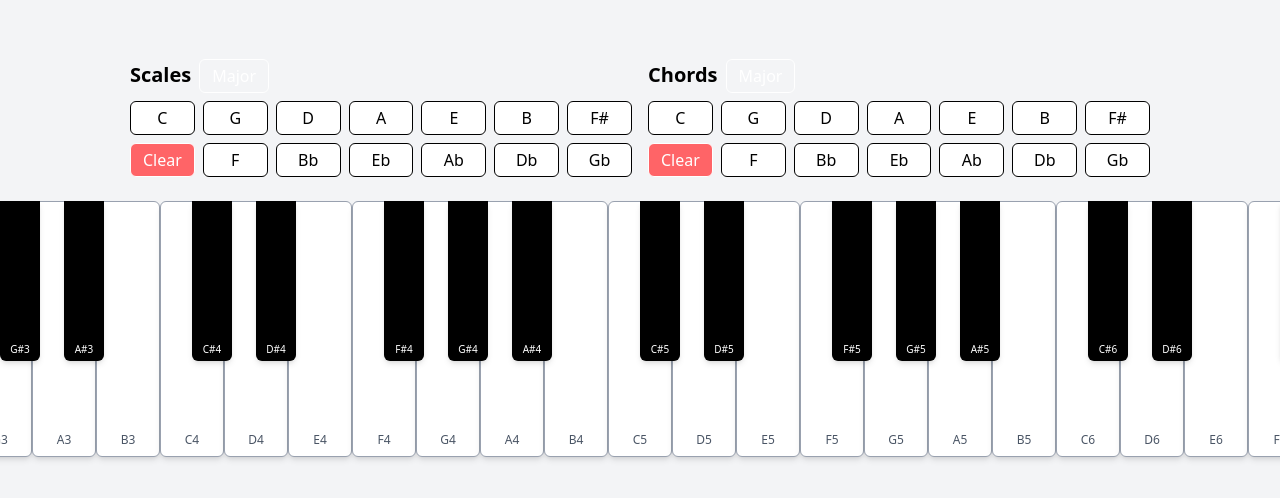
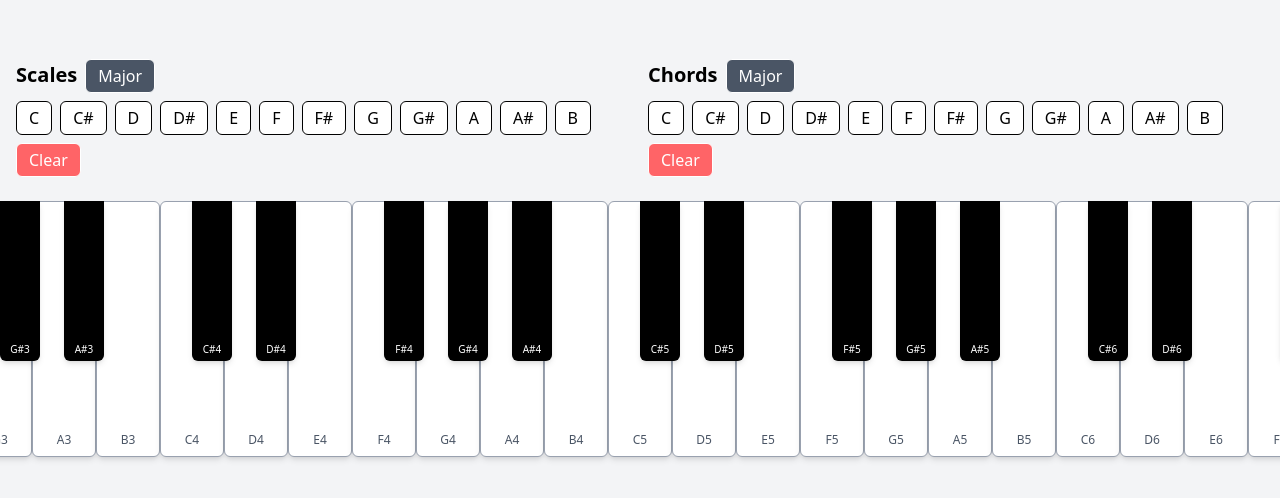
Before and after one commit to ehoover3/Piano, a Next.js app: page / in a window 1280 px wide. Shown: the part 142-640 px from the top of the page. Built offline with nearby package versions, Linux system fonts and the light colour scheme.

Commit message:
make scale chromatic

```diff
--- a/src/app/components/UIButtons.tsx
+++ b/src/app/components/UIButtons.tsx
@@ -18,9 +18,13 @@ type NoteSelectorProps = {
   isScale?: boolean;
 };
 
-const NoteSelector: React.FC<NoteSelectorProps> = ({ title, currentType, selectedNote, typeColor, sharpKeys, flatKeys, cycleType, handleSelect, isScale = false }) => {
+const NoteSelector: React.FC<NoteSelectorProps> = ({ title, currentType, selectedNote, typeColor, cycleType, handleSelect, isScale = false }) => {
+  const chromaticNotes = ["C", "C#", "D", "D#", "E", "F", "F#", "G", "G#", "A", "A#", "B"];
+
   const renderButton = (note: string) => {
-    const isSelected = selectedNote === (isScale ? enharmonicMap[note] || note : note);
+    const displayNote = isScale ? enharmonicMap[note] || note : note;
+    const isSelected = selectedNote === displayNote;
+
     return (
       <button key={note} onClick={() => handleSelect(note)} className={`px-3 py-1 rounded-md border ${isSelected ? "bg-gray-800 text-white" : "bg-white text-black"}`}>
         {note}
@@ -31,15 +35,14 @@ const NoteSelector: React.FC<NoteSelectorProps> = ({ title, currentType, selecte
   return (
     <div>
       <span className='text-xl font-semibold'>{title}</span>
-      <button onClick={cycleType} className={`ml-2 px-3 py-1 rounded-md border text-white bg-${typeColor}-600`}>
+      <button onClick={cycleType} className={`ml-2 px-3 py-1 rounded-md border text-white ${typeColor ? `bg-${typeColor}-600` : "bg-gray-600"}`}>
         {currentType}
       </button>
-      <div className='grid grid-cols-7 gap-2 mb-6 mt-2'>
-        {sharpKeys.map(renderButton)}
+      <div className='mt-2 mb-6 flex flex-wrap gap-2 items-center'>
+        {chromaticNotes.map(renderButton)}
         <button onClick={() => handleSelect(null)} className='px-3 py-1 rounded-md border bg-red-400 text-white'>
           Clear
         </button>
-        {flatKeys.map(renderButton)}
       </div>
     </div>
   );
@@ -63,8 +66,27 @@ const UIButtons: React.FC<UIButtonsProps> = ({ selectedScale, selectedChordRoot,
 
   return (
     <div className='col-span-4 grid grid-cols-2 gap-4'>
-      <NoteSelector title='Scales' currentType={scaleType} selectedNote={selectedScale} typeColor={selectedScale ? "blue" : "gray"} sharpKeys={sharpKeys} flatKeys={flatKeys} cycleType={cycleScaleType} handleSelect={(note) => (note ? handleSelectScale(note) : clearScale())} isScale />
-      <NoteSelector title='Chords' currentType={chordType} selectedNote={selectedChordRoot} typeColor={selectedChordRoot ? "green" : "gray"} sharpKeys={sharpKeys} flatKeys={flatKeys} cycleType={cycleChordType} handleSelect={handleSelectChord} />
+      <NoteSelector
+        title='Scales'
+        currentType={scaleType}
+        selectedNote={selectedScale}
+        typeColor={selectedScale ? "blue" : "gray"}
+        sharpKeys={[]} // no longer needed
+        flatKeys={[]} // no longer needed
+        cycleType={cycleScaleType}
+        handleSelect={(note) => (note ? handleSelectScale(note) : clearScale())}
+        isScale
+      />
+      <NoteSelector
+        title='Chords'
+        currentType={chordType}
+        selectedNote={selectedChordRoot}
+        typeColor={selectedChordRoot ? "green" : "gray"}
+        sharpKeys={[]} // no longer needed
+        flatKeys={[]} // no longer needed
+        cycleType={cycleChordType}
+        handleSelect={handleSelectChord}
+      />
     </div>
   );
 };
```
